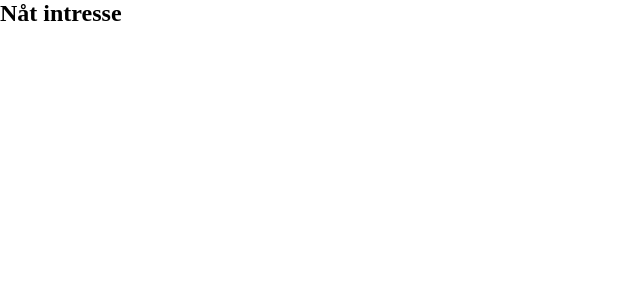
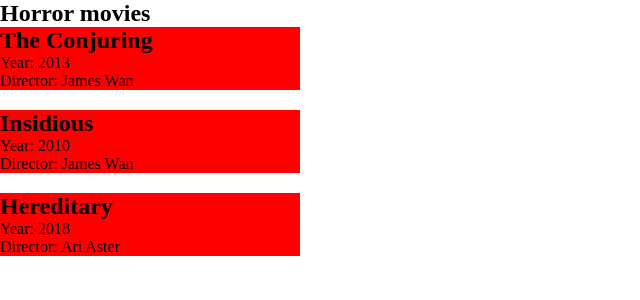
Before and after one commit to agadman/first-lab, a React (Vite) app: page / in a window 1280 px wide. Shown: the top 300 px of the page, without its empty margins (0-640 px from the left). Built offline with nearby package versions, Linux system fonts and the light colour scheme.

Commit message:
förberett komponent för Movie

```diff
--- a/src/App.tsx
+++ b/src/App.tsx
@@ -1,10 +1,32 @@
+import MovieCard from "./components/MovieCard"
 
 function App() {
+
+  const movieArray = [
+    {
+      name: "The Conjuring",
+      year: "2013",
+      director: "James Wan"
+    },
+    {
+      name: "Insidious",
+      year: "2010",
+      director: "James Wan"
+    },
+    {
+      name: "Hereditary",
+      year: "2018",
+      director: "Ari Aster"
+    }
+  ]
 
   return (
     <>
     <section>
-      <h1>Nåt intresse</h1>
+      <h1>Horror movies</h1>
+      {movieArray.map((movie, index) => (
+        <MovieCard name={movie.name} year={movie.year} director={movie.director} key={index} />
+      ))}
     </section>
 
     </>
--- /dev/null
+++ b/src/components/MovieCard.tsx
@@ -0,0 +1,17 @@
+interface MovieCardProps {
+  name: string;
+  year: string;
+  director: string;
+}
+
+function MovieCard ({name, year, director} : MovieCardProps){
+  return (
+    <section style={{backgroundColor: "red", marginBottom: "20px", width: "300px"}}>
+        <h2>{name}</h2>
+        <p>Year: {year}</p>
+        <p>Director: {director}</p>
+      </section>
+  )
+}
+
+export default MovieCard
```
